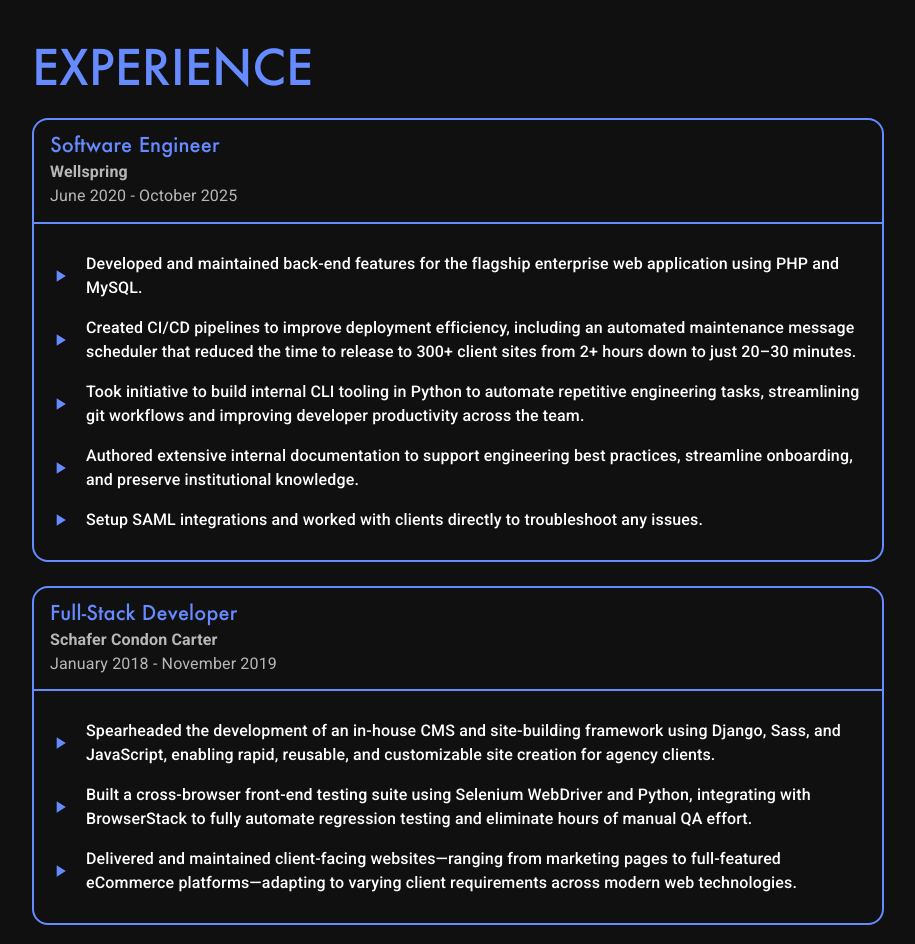
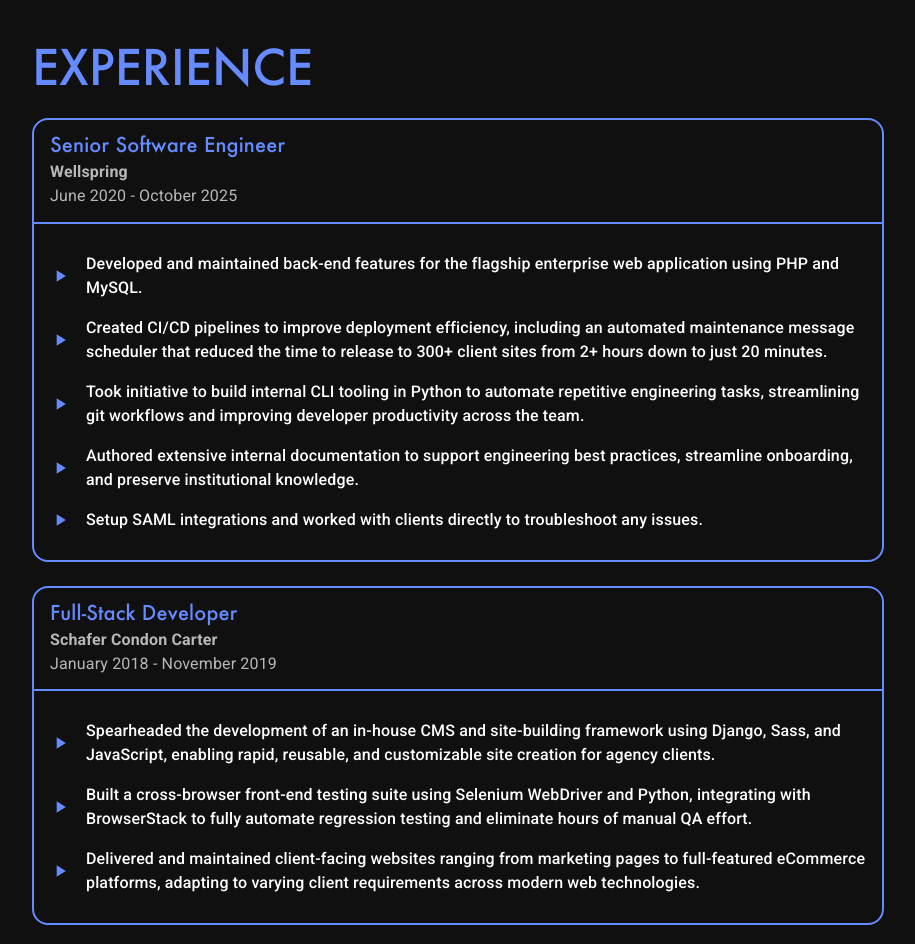
Before and after one commit to connordelacruz/connordelacruz.github.io, a React (Vite) app: page / in a window 1280 px wide. Shown: the part 1428-2372 px from the top of the page, without its empty margins (182-1097 px from the left). Built offline with nearby package versions, Linux system fonts and the light colour scheme.

Commit message:
minor resume section consistency tweaks

```diff
--- a/src/components/ResumeSection.jsx
+++ b/src/components/ResumeSection.jsx
@@ -19,20 +19,20 @@ const skills = [
   },
   {
     title: 'Tools & Frameworks',
-    skills: 'React, Sass, Jenkins, Django, Cypress, Selenium, Docker, Node.js, Material UI',
+    skills: 'React, Sass, Jenkins, Django, Cypress, Selenium, Docker, Node.js',
   },
 ]
 
 // Experience
 const experience = [
   {
-    jobTitle: 'Software Engineer',
+    jobTitle: 'Senior Software Engineer',
     company: 'Wellspring',
     startDate: 'June 2020',
     endDate: 'October 2025',
     bullets: [
       'Developed and maintained back-end features for the flagship enterprise web application using PHP and MySQL.',
-      'Created CI/CD pipelines to improve deployment efficiency, including an automated maintenance message scheduler that reduced the time to release to 300+ client sites from 2+ hours down to just 20–30 minutes.',
+      'Created CI/CD pipelines to improve deployment efficiency, including an automated maintenance message scheduler that reduced the time to release to 300+ client sites from 2+ hours down to just 20 minutes.',
       'Took initiative to build internal CLI tooling in Python to automate repetitive engineering tasks, streamlining git workflows and improving developer productivity across the team.',
       'Authored extensive internal documentation to support engineering best practices, streamline onboarding, and preserve institutional knowledge.',
       'Setup SAML integrations and worked with clients directly to troubleshoot any issues.',
@@ -47,7 +47,7 @@ const experience = [
     bullets: [
       'Spearheaded the development of an in-house CMS and site-building framework using Django, Sass, and JavaScript, enabling rapid, reusable, and customizable site creation for agency clients.',
       'Built a cross-browser front-end testing suite using Selenium WebDriver and Python, integrating with BrowserStack to fully automate regression testing and eliminate hours of manual QA effort.',
-      'Delivered and maintained client-facing websites—ranging from marketing pages to full-featured eCommerce platforms—adapting to varying client requirements across modern web technologies.',
+      'Delivered and maintained client-facing websites ranging from marketing pages to full-featured eCommerce platforms, adapting to varying client requirements across modern web technologies.',
     ],
     skills: 'JavaScript, Python, Sass, CSS, MySQL, Selenium, Django, BitBucket, AEM',
   },
```
